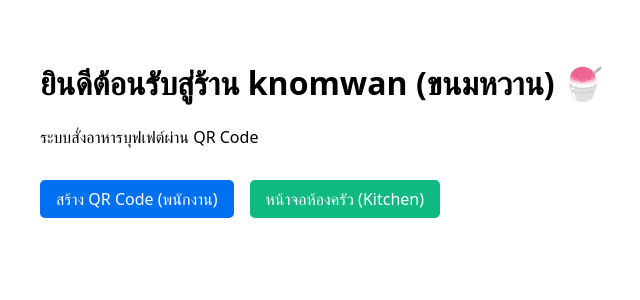
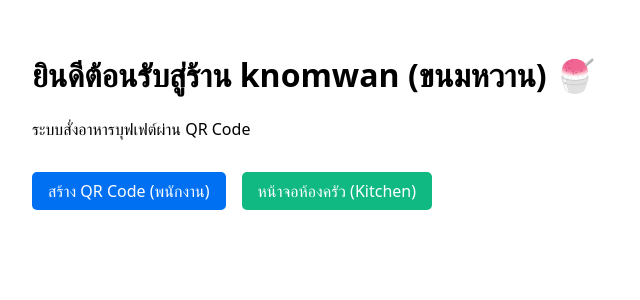
Before and after one commit to kimja6820-collab/knomwan-by-pedza, a Next.js app: page / in a window 1280 px wide. Shown: the top 300 px of the page, without its empty margins (0-640 px from the left). Built offline with nearby package versions, Linux system fonts and the light colour scheme.

Commit message:
Create layout.js

```diff
--- /dev/null
+++ b/app/layout.js
@@ -0,0 +1,14 @@
+export const metadata = {
+  title: 'knomwan - Buffet Order System',
+  description: 'ระบบสั่งอาหารร้านขนมหวาน',
+};
+
+export default function RootLayout({ children }) {
+  return (
+    <html lang="th">
+      <body style={{ margin: 0, padding: 0 }}>
+        {children}
+      </body>
+    </html>
+  );
+}
```
